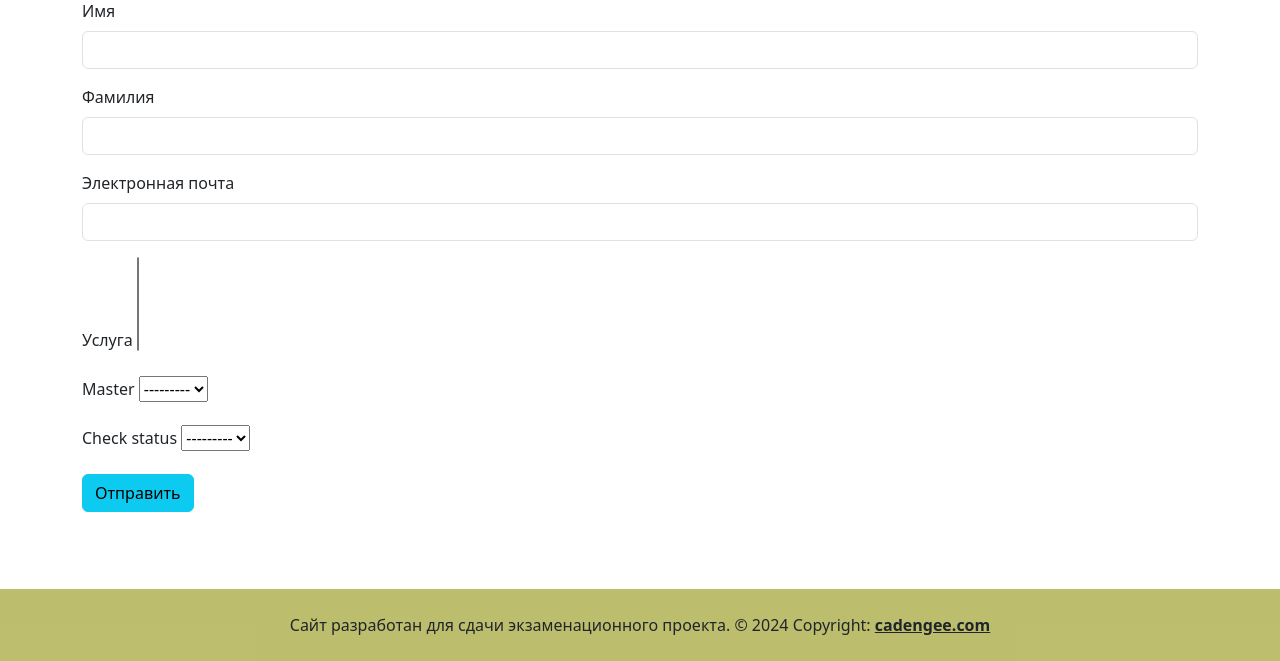
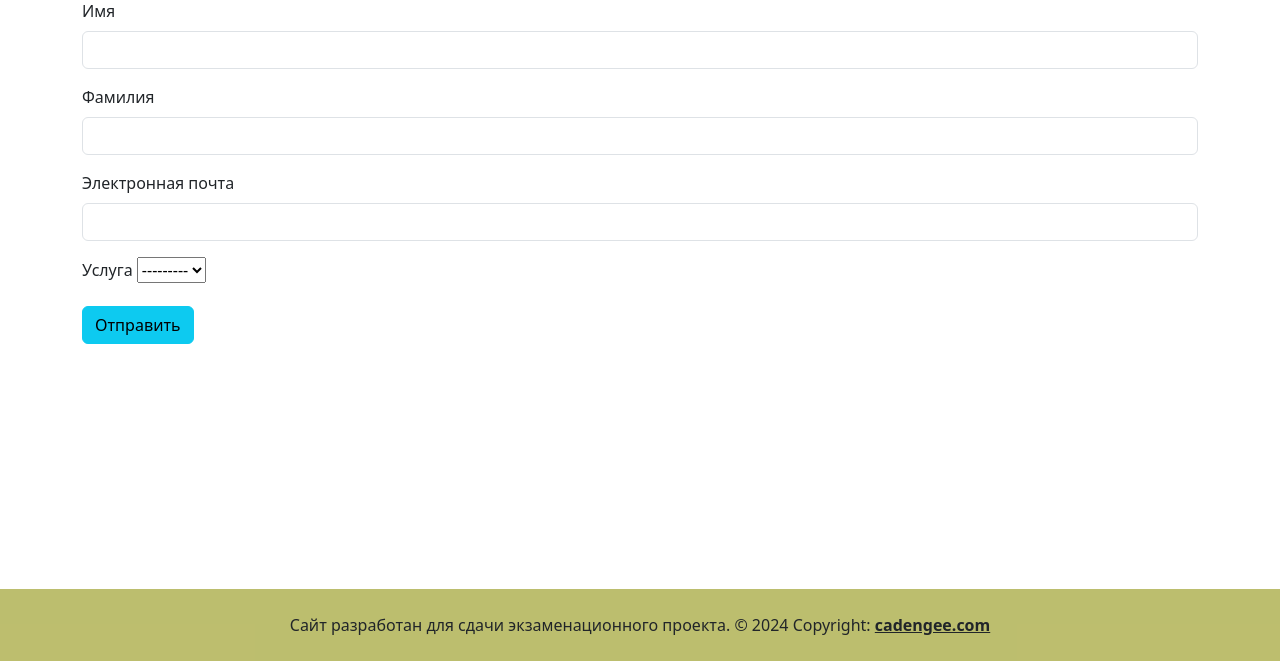
Before and after one commit to Maxoman13/ExamsProject, a Django app: page /works/catalog/add_service/ in a window 1280 px wide. Shown: the part 139-800 px from the top of the page. Run offline with Django 4.2, Linux system fonts and the light colour scheme; data that the repository does not hold is empty.

Commit message:
Настроили отображение фотографий

```diff
--- a/master/urls.py
+++ b/master/urls.py
@@ -16,7 +16,10 @@ Including another URLconf
 """
 
 from django.contrib import admin
+from django.conf.urls.static import static
 from django.urls import path, include
+
+from master import settings
 from works import views
 
 urlpatterns = [
@@ -26,3 +29,6 @@ urlpatterns = [
     path('works/', include('works.urls')),
     path('contacts/', views.ContactsPage.as_view(), name='contacts'),
 ]
+
+if settings.DEBUG:
+    urlpatterns += static(settings.MEDIA_URL, document_root=settings.MEDIA_ROOT)
--- a/works/forms.py
+++ b/works/forms.py
@@ -11,7 +11,7 @@ class ClientForm(forms.ModelForm):
 
     class Meta:
         model = Client
-        fields = ['name', 'surname', 'email', 'services', 'master', 'check_status']
+        fields = ['name', 'surname', 'email', 'services']
         widgets = {
             'name': forms.TextInput(attrs={'class': 'form-control'}),
             'surname': forms.TextInput(attrs={'class': 'form-control'}),
@@ -25,7 +25,6 @@ class ClientForm(forms.ModelForm):
             'email': 'Электронная почта',
             'services': 'Услуга'}
 
-
     def save(self, *args, **kwargs):
         instance = super().save(commit=False)
         instance.save()
--- a/works/models.py
+++ b/works/models.py
@@ -32,7 +32,8 @@ class Status(models.Model):
 
 
 class ServiceCatalog(models.Model):
-    service_image = models.ImageField(db_column='ServiceImage')
+    service_image = models.ImageField(upload_to="photos/", default=None, blank=True,
+                                      null=True, db_column='ServiceImage')
     service_name = models.CharField(max_length=50, unique=True, db_column='ServiceName')
     price = models.DecimalField(max_digits=7, decimal_places=2, db_column='ServicePrice')
     service_description = models.TextField(max_length=1000, db_column='ServiceDescription')
@@ -56,9 +57,9 @@ class Client(models.Model):
     email = models.EmailField(db_column='ClientEmail')
     first_date = models.DateTimeField(auto_now=True, db_column='FirstDate')
     update_date = models.DateTimeField(auto_now_add=True, db_column='UpdateDate')
-    services = models.ManyToManyField('ServiceCatalog', related_name='clients')
-    master = models.ForeignKey(Master, on_delete=models.CASCADE, db_column='MasterID')
-    check_status = models.ForeignKey(Status, on_delete=models.CASCADE, db_column='StatusID')
+    services = models.ForeignKey('ServiceCatalog', on_delete=models.CASCADE, db_column='ClientService')
+    master = models.ForeignKey(Master, default='', on_delete=models.CASCADE, db_column='MasterID')
+    check_status = models.ForeignKey(Status, default='', on_delete=models.CASCADE, db_column='StatusID')
 
     class Meta:
         db_table = 'Client'
--- a/works/templates/include/service_preview.html
+++ b/works/templates/include/service_preview.html
@@ -3,7 +3,7 @@
     <h2 class="card-title">{{service.service_name}}</h2>
   </div>
   <div class="card-body">
-    <p class="fs-3 card-text">{{service.price}}</p>
+    <p class="fs-3 card-text">Цена услуги {{service.price}}</p>
     <p class="card-text">{{service.service_description|truncatewords:25}}</p>
     <a href="{{ service.get_absolute_url }}" class="btn btn-primary">Узнать подробности</a>
   </div>
```
Also changed, not shown: master/settings.py (+4 -7 lines), works/templates/service_detail.html (+5 -4 lines), works/migrations/0001_initial.py (deleted).
